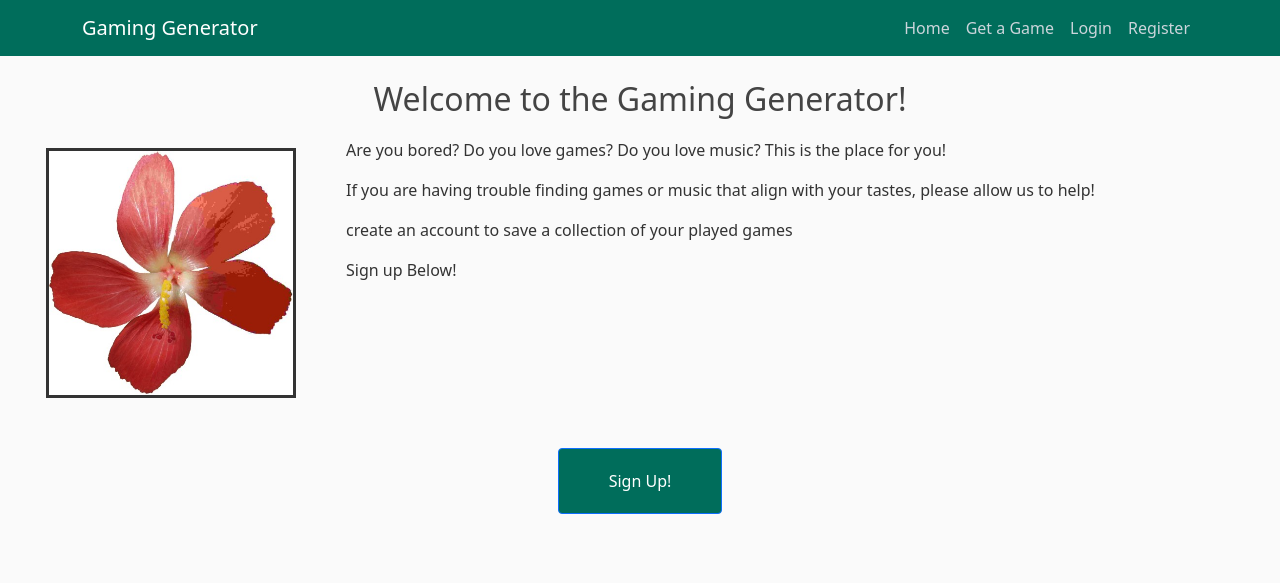
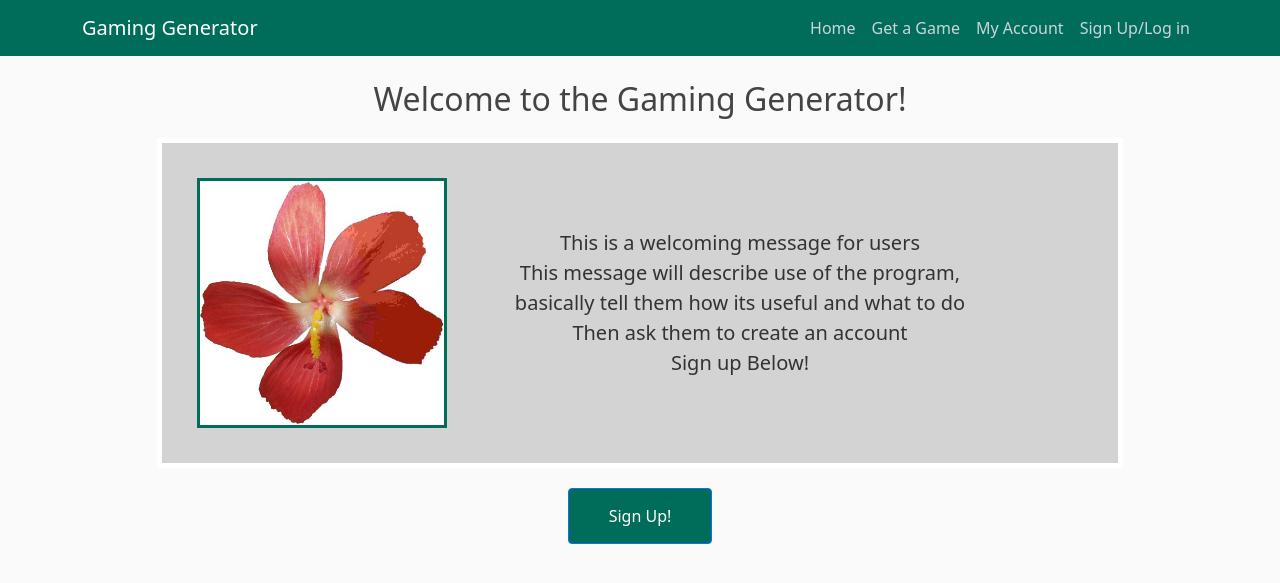
Before and after one commit to rhim-ande/GamingGenerator, a Flask app: page / in a window 1280 px wide. Shown: the top 583 px of the page. Run offline with Flask 2, Linux system fonts and the light colour scheme.

Commit message:
major work on css/html

```diff
--- a/main.py
+++ b/main.py
@@ -26,6 +26,10 @@ class User(db.Model):
 @app.route("/home")
 def home():
     return render_template('home.html')
+
+@app.route("/myaccount", methods=['GET', 'POST'])
+def myaccount():
+    return render_template('myaccount.html')
 
 @app.route("/register", methods=['GET', 'POST'])
 def register():
--- a/static/style.css
+++ b/static/style.css
@@ -2,6 +2,21 @@ body {
   background: #fafafa;
   color: #333333;
   margin-top: 5rem;
+}
+
+fieldset{
+  margin:20px;
+}
+
+p {
+  margin:50px;
+  padding-left: 50px;
+  background-color:lightgray;
+  font-size:20px;
+}
+
+.fix{
+  margin:50px;
 }
 
 .fix:after {
@@ -13,26 +28,51 @@ body {
   height: 0;
 }
 
-.text-with-img{
-   text-align: justify;
-   width: 300px;
-}
-
 .caption {
     display: block;
 }
 
+.col-container {
+  display: table;
+  width: 100%;
+  text-align: center;
+}
+
+.home{
+  width:80%;
+  margin:auto;
+}
+
+.col {
+  display: table-cell;
+}
+
 figure {
     display: inline-block;
-    margin: 20px 50px 50px 20px;
+    margin-right: 5px;
+    margin-left: 5px;
+    padding:35px;
+    border: solid 5px white;
+    text-align: center;
+    background-color:lightgray
 }
+
 figure img {
     vertical-align: top;
-    margin: auto;
+    border: 3px solid #006D5B;
 }
 figure figcaption {
     text-align: center;
     width: 320px;
+    font-size:20px;
+}
+
+a figcaption {
+    font-size:30px;
+    background-color: #54c4b1;
+    color:white;
+    vertical-align:top;
+    border: solid 3px #006D5B;
 }
 
 img {
@@ -40,7 +80,6 @@ img {
   border-width: 3px;
   border-color:#333333;
   border-style: solid;
-  margin: 10px 50px 50px 10px;
 }
 
 h1, h2, h3, h4, h5, h6 {
@@ -49,12 +88,17 @@ h1, h2, h3, h4, h5, h6 {
   margin:20px;
 }
 
+button{
+  margin-top:20px;
+}
+
 .btn-primary{
   background-color:#006D5B;
+  padding: 15px 40px;
 }
 
-.padding_50{
-  padding: 20px 50px;
+.btn-primary:hover{
+  background-color:#54c4b1;
 }
 
 .center {
@@ -83,6 +127,8 @@ h1, h2, h3, h4, h5, h6 {
 
 .content-section {
   background: #ffffff;
+  width: 50%;
+  margin:auto;
   padding: 10px 20px;
   border: 1px solid #dddddd;
   border-radius: 3px;
--- a/templates/getgame.html
+++ b/templates/getgame.html
@@ -1,6 +1,6 @@
 {% extends "layout.html" %}
 {% block content %}
-    <h1>Input Your Preferences!</h1>
+    <h1 class="center">Input Your Preferences!</h1>
     <div class="content-section">
         <form method="POST" action="{{ url_for('results') }}">
             <fieldset class="form-group">
@@ -13,8 +13,8 @@
                     {{ form.music_genre(class="form-control form-control-lg") }}
                 </div>
             </fieldset>
-            <div class="form-group">
-                {{ form.submit(class="btn btn-outline-info") }}
+            <div class="form-group center">
+                {{ form.submit(class="btn btn-primary") }}
             </div>
         </form>
     </div>
--- a/templates/home.html
+++ b/templates/home.html
@@ -1,16 +1,18 @@
 {% extends "layout.html" %}
 {% block content %}
     <h2 class="center">Welcome to the Gaming Generator!</h2>
-    <div class="fix">
+    <form method="POST" action="{{ url_for('register') }}">
+        <figure class="col-container home">
         <img src="{{ url_for('static', filename='JPEG_example_flower.jpg') }}" width="250px" height="250px">
-        <p>Are you bored? Do you love games? Do you love music? This is the place for you!</p>
-        <p>If you are having trouble finding games or music that align with your tastes, please allow us to help!</p>
-        <p>create an account to save a collection of your played games</p>
-        <p>Sign up Below!</p>
-    </div>
+            <p>This is a welcoming message for users<br>
+            This message will describe use of the program,<br>
+            basically tell them how its useful and what to do<br>
+            Then ask them to create an account<br>
+            Sign up Below!</p>
+        </figure>
 
-    <div class="center">
-        <button type="submit" class="btn btn-primary padding_50">Sign Up!</button>
+   <div class="center">
+        <button type="submit" class="btn btn-primary padding_50" onclick="location.href='register'">Sign Up!</button>
     </div>
 
 {% endblock content %}
--- a/templates/layout.html
+++ b/templates/layout.html
@@ -22,8 +22,8 @@
                     <div class="navbar-nav mr-auto">
                         <a class="nav-item nav-link" href="/">Home</a>
                         <a class="nav-item nav-link" href="/get_game">Get a Game</a>
-                        <a class="nav-item nav-link" href="/login">Login</a>
-                        <a class="nav-item nav-link" href="/register">Register</a>
+                        <a class="nav-item nav-link" href="/login">My Account</a>
+                        <a class="nav-item nav-link" href="/register">Sign Up/Log in</a>
                     </div>
                 </div>
             </div>
```
Also changed, not shown: templates/login.html (+4 -4 lines), templates/myaccount.html (added, +25 -0 lines), templates/register.html (+6 -3 lines), templates/results.html (+11 -9 lines), forms.py (line endings or trailing spaces).
